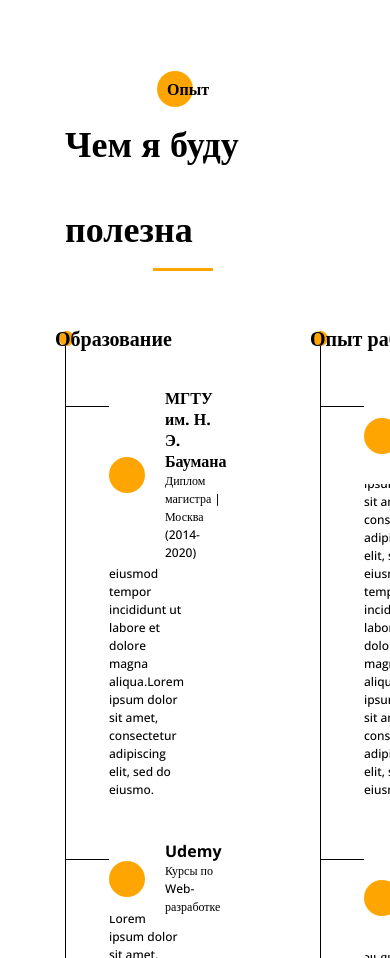
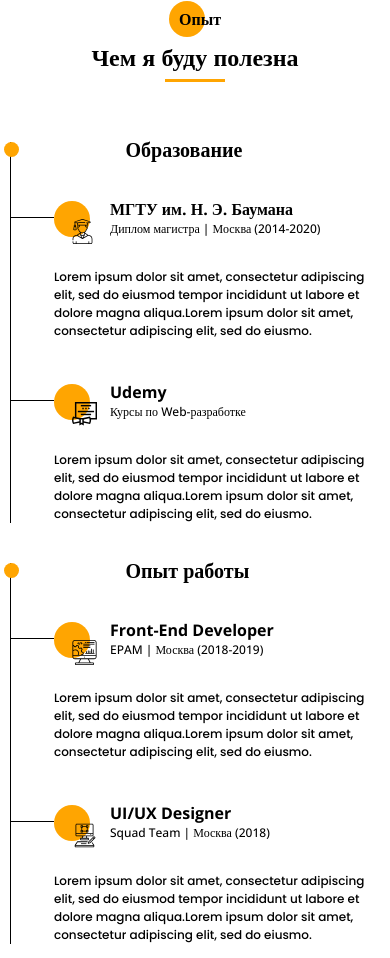
Before and after one commit to RomaRusak/Krainet_test, a plain HTML site: page index.html in a window 390 px wide. Shown: the part 683-1641 px from the top of the page. Drawn offline with nearby package versions, Linux system fonts and the light colour scheme.

Commit message:
add media quares for experience section

```diff
--- a/css/media.css
+++ b/css/media.css
@@ -17,6 +17,13 @@
 
     .privacy-policy__wrapper {
         width: 200px;
+    }
+}
+
+@media screen and (max-width: 900px) {
+    .experience__content {
+        grid-template-columns: 1fr;
+        grid-row-gap: 40px;
     }
 }
 
@@ -54,6 +61,10 @@
         line-height: 39px;
     }
 
+    .experience__container {
+        padding: 50px 10px 0;
+    }
+
     .contacts__container {
         padding: 50px 10px;
     }
@@ -62,7 +73,7 @@
         margin-bottom: 26px;
     }
 
-    .contacts__subtitle {
+    .section-subtitle {
         font-size: 24px;
         line-height: 51px;
     }
--- a/css/style.css
+++ b/css/style.css
@@ -269,32 +269,32 @@ button:not(:disabled):hover {
     background-color: #FFA501;
 }
 
-.about-me__container {
+.experience__container {
     padding: 120px 89px 0 65px;
 }
 
-.about-me__main-title-container,
-.about-me__subtitle-container {
+.experience__main-title-container,
+.experience__subtitle-container {
     display: flex;
     justify-content: center;
 }
 
-.about-me__subtitle {
+.experience__subtitle {
     line-height: 85px;
     margin-bottom: 60px;
 }
 
-.about-me__subtitle::before {
+.experience__subtitle::before {
     left: calc(50% - 30px);
 }
 
-.about-me__content {
+.experience__content {
     display: grid;
     grid-template-columns: 1fr 1fr;
     grid-column-gap: 136px;
 }
 
-.about-me__column {
+.experience__column {
     border-left: 1px solid black;
     display: flex;
     flex-direction: column;
@@ -304,7 +304,7 @@ button:not(:disabled):hover {
     position: relative;
 }
 
-.about-me__column-title {
+.experience__column-title {
     font-weight: 700;
     font-size: 20px;
     line-height: 30px;
@@ -313,11 +313,11 @@ button:not(:disabled):hover {
     left: calc(50% - 70px);
 }
 
-.about-me__column > div:nth-child(2) {
+.experience__column > div:nth-child(2) {
     margin-top: 75px;
 }
 
-.about-me__column::before {
+.experience__column::before {
     content: "";
     display: block;
     background-color: #FFA501;
@@ -328,7 +328,7 @@ button:not(:disabled):hover {
     position: absolute;
 }
 
-.about-me__row {
+.experience__row {
     padding-left: 43px;
     border-top: 1px solid black;
 }
@@ -356,6 +356,12 @@ button:not(:disabled):hover {
     position: relative;
 }
 
+.experience__icon {
+    position: absolute;
+    top: 50%;
+    left: 50%;
+}
+
 .cell__title {
     font-weight: 700;
     line-height: 21px;
@@ -369,6 +375,7 @@ button:not(:disabled):hover {
 
 .cell__text--body {
     padding-top: 50px;
+    font-family: "Poppins", serif;
 }
 
 .contacts__container {
--- a/index.html
+++ b/index.html
@@ -32,7 +32,7 @@
                             <a class="nav_menu-list__link" href="#introduction">ПРО МЕНЯ</a>
                         </li>
                         <li class="nav_menu-list__li">
-                            <a class="nav_menu-list__link" href="#">МОЙ ОПЫТ</a>
+                            <a class="nav_menu-list__link" href="#experience">МОЙ ОПЫТ</a>
                         </li>
                         <li class="nav_menu-list__li">
                             <a class="nav_menu-list__link" href="#">МОИ НАВЫКИ</a>
@@ -92,24 +92,24 @@
                 </div>
             </div>
         </section>
-        <section class="about-me" id="about-me">
+        <section class="experience" id="experience">
             <div class="container">
-                <div class="about-me__container">
-                    <div class="about-me__main-title-container">
+                <div class="experience__container">
+                    <div class="experience__main-title-container">
                         <h2 class="section-main-title ">Опыт</h2>
                     </div>
-                    <div class="about-me__subtitle-container">
-                        <h3 class="section-subtitle about-me__subtitle">Чем я буду полезна</h3>
+                    <div class="experience__subtitle-container">
+                        <h3 class="section-subtitle experience__subtitle">Чем я буду полезна</h3>
                     </div>
-                    <div class="about-me__content">
-                        <div class="education about-me__column">
-                            <h3 class="about-me__column-title">Образование</h3>
-                            <div class="about-me__row">
+                    <div class="experience__content">
+                        <div class="education experience__column">
+                            <h3 class="experience__column-title">Образование</h3>
+                            <div class="experience__row">
                                <div class="cell">
                                     <div class="cell__header">
                                         <div>
                                             <div class="cell__header__img-wrapper orange">
-
+                                                <img class="experience__icon" src="./images/education_icon.svg" alt="иконка блока образования">
                                             </div>
                                         </div>
                                         <div class="cell_header__text-wrapper">
@@ -118,16 +118,16 @@
                                         </div>
                                     </div>
                                     <div class="cell__text cell__text--body">
-                                        Lorem ipsum dolor sit amet, consectetur adipiscing elit, sed do eiusmod tempor incididunt ut labore et dolore magna aliqua.Lorem ipsum dolor sit amet, consectetur adipiscing elit, sed do eiusmo.
+                                       <p>Lorem ipsum dolor sit amet, consectetur adipiscing elit, sed do eiusmod tempor incididunt ut labore et dolore magna aliqua.Lorem ipsum dolor sit amet, consectetur adipiscing elit, sed do eiusmo. </p>
                                     </div>
                                </div>
                             </div>
-                            <div class="about-me__row">
+                            <div class="experience__row">
                                 <div class="cell">
                                     <div class="cell__header">
                                         <div>
                                             <div class="cell__header__img-wrapper orange">
-
+                                                <img class="experience__icon" src="./images/courses_icon.svg" alt="иконка блока курсов">
                                             </div>
                                         </div>
                                         <div class="cell_header__text-wrapper">
@@ -136,19 +136,19 @@
                                         </div>
                                     </div>
                                     <div class="cell__text cell__text--body">
-                                        Lorem ipsum dolor sit amet, consectetur adipiscing elit, sed do eiusmod tempor incididunt ut labore et dolore magna aliqua.Lorem ipsum dolor sit amet, consectetur adipiscing elit, sed do eiusmo.
+                                        <p>Lorem ipsum dolor sit amet, consectetur adipiscing elit, sed do eiusmod tempor incididunt ut labore et dolore magna aliqua.Lorem ipsum dolor sit amet, consectetur adipiscing elit, sed do eiusmo. </p>
                                     </div>
                                </div>
                             </div>
                         </div>
-                        <div class="work-experience about-me__column">
-                            <h3 class="about-me__column-title">Опыт работы</h3>
-                            <div class="about-me__row">
+                        <div class="work-experience experience__column">
+                            <h3 class="experience__column-title">Опыт работы</h3>
+                            <div class="experience__row">
                                 <div class="cell">
                                     <div class="cell__header">
                                         <div>
                                             <div class="cell__header__img-wrapper orange">
-
+                                                <img class="experience__icon" src="./images/developer_icon.svg" alt="иконка блока разработчика">
                                             </div>
                                         </div>
                                         <div class="cell_header__text-wrapper">
@@ -157,16 +157,16 @@
                                         </div>
                                     </div>
                                     <div class="cell__text cell__text--body">
-                                        Lorem ipsum dolor sit amet, consectetur adipiscing elit, sed do eiusmod tempor incididunt ut labore et dolore magna aliqua.Lorem ipsum dolor sit amet, consectetur adipiscing elit, sed do eiusmo.
+                                        <p>Lorem ipsum dolor sit amet, consectetur adipiscing elit, sed do eiusmod tempor incididunt ut labore et dolore magna aliqua.Lorem ipsum dolor sit amet, consectetur adipiscing elit, sed do eiusmo. </p>
                                     </div>
                                </div>
                             </div>
-                            <div class="about-me__row">
+                            <div class="experience__row">
                                 <div class="cell">
                                     <div class="cell__header">
                                         <div>
                                             <div class="cell__header__img-wrapper orange">
-
+                                                <img class="experience__icon" src="./images/designer.svg" alt="иконка блока дизайнера">
                                             </div>
                                         </div>
                                         <div class="cell_header__text-wrapper">
@@ -175,7 +175,7 @@
                                         </div>
                                     </div>
                                     <div class="cell__text cell__text--body">
-                                        Lorem ipsum dolor sit amet, consectetur adipiscing elit, sed do eiusmod tempor incididunt ut labore et dolore magna aliqua.Lorem ipsum dolor sit amet, consectetur adipiscing elit, sed do eiusmo.
+                                        <p>Lorem ipsum dolor sit amet, consectetur adipiscing elit, sed do eiusmod tempor incididunt ut labore et dolore magna aliqua.Lorem ipsum dolor sit amet, consectetur adipiscing elit, sed do eiusmo. </p>
                                     </div>
                                </div>
                             </div>
```
Also changed, not shown: images/courses_icon.svg (added), images/designer.svg (added), images/developer_icon.svg (added), images/education_icon.svg (added).
